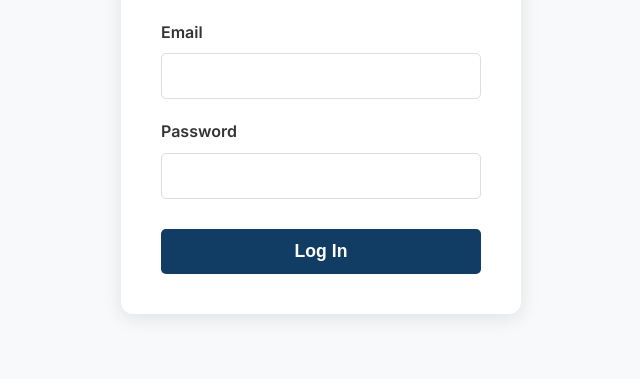
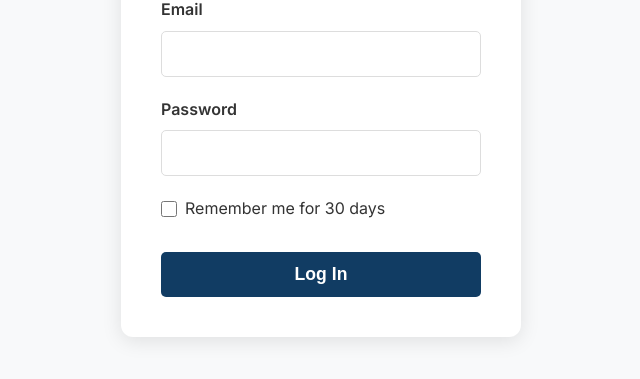
Before and after one commit to d4mz3y/Feedback-System, a website: page admin-login.html in a window 1280 px wide. Shown: the part 331-710 px from the top of the page, without its empty margins (319-959 px from the left). Drawn offline with Linux system fonts and the light colour scheme.

Commit message:
Add "Remember me" to the admin login page
Unchecked: normal 8-hour session (unchanged default). Checked: extends
the session cookie to 30 days. Implemented as a checkbox rather than a
radio pair, since it's a single yes/no toggle -- the standard pattern
for this everywhere on the web.

```diff
--- a/admin-login.html
+++ b/admin-login.html
@@ -29,6 +29,12 @@
                     <label for="password">Password</label>
                     <input type="password" id="password" name="password" required autocomplete="current-password">
                 </div>
+                <div class="form-group admin-remember-me">
+                    <label>
+                        <input type="checkbox" id="rememberMe" name="rememberMe">
+                        Remember me for 30 days
+                    </label>
+                </div>
                 <button type="submit" class="btn btn-submit" id="submitBtn">Log In</button>
             </form>
             <div id="loginError" class="admin-error hidden"></div>
--- a/admin-login.js
+++ b/admin-login.js
@@ -15,7 +15,8 @@ document.addEventListener('DOMContentLoaded', () => {
                 headers: { 'Content-Type': 'application/json' },
                 body: JSON.stringify({
                     email: document.getElementById('email').value,
-                    password: document.getElementById('password').value
+                    password: document.getElementById('password').value,
+                    rememberMe: document.getElementById('rememberMe').checked
                 })
             });
 
--- a/admin.css
+++ b/admin.css
@@ -23,6 +23,20 @@
 
 .admin-login-logo img {
     height: 60px;
+}
+
+.admin-remember-me label {
+    display: flex;
+    align-items: center;
+    gap: 8px;
+    font-weight: 400;
+    cursor: pointer;
+}
+
+.admin-remember-me input {
+    width: 16px;
+    height: 16px;
+    cursor: pointer;
 }
 
 .admin-error {
--- a/server.js
+++ b/server.js
@@ -187,7 +187,7 @@ if (MONGODB_URI) {
     });
 
     app.post('/admin/api/login', loginLimiter, async (req, res) => {
-        const { email, password } = req.body;
+        const { email, password, rememberMe } = req.body;
         if (!email || !password) {
             return res.status(400).json({ error: 'Email and password are required' });
         }
@@ -198,6 +198,9 @@ if (MONGODB_URI) {
         }
 
         req.session.adminId = user._id.toString();
+        if (rememberMe) {
+            req.session.cookie.maxAge = 30 * 24 * 60 * 60 * 1000; // 30 days
+        }
         res.json({ name: user.name, email: user.email });
     });
 
```
